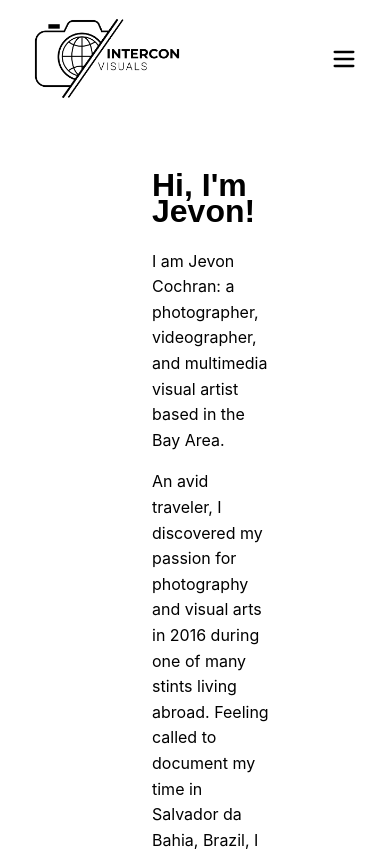
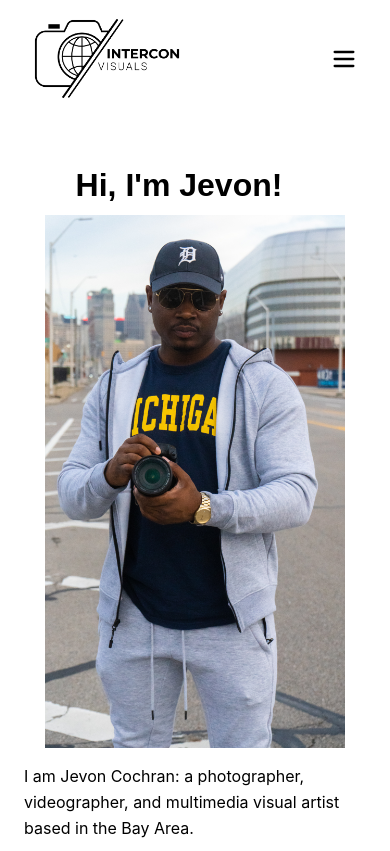
Before and after one commit to jevoncochran/intercon-visuals, a Next.js app: page /about in a window 390 px wide. Shown: the top 851 px of the page. Built offline with nearby package versions, Linux system fonts and the light colour scheme.

Commit message:
About page mobile

```diff
--- a/src/app/about/page.tsx
+++ b/src/app/about/page.tsx
@@ -3,20 +3,23 @@ import React from "react";
 
 const about = () => {
   return (
-    <div className="px-30 py-10 flex space-x-8">
+    <div className="px-6 md:px-30 py-10 md:flex space-x-8 space-y-4">
+      <h2 className="md:hidden text-center">Hi, I'm Jevon!</h2>
+
       {/* Image */}
-      <div>
+      <div className="w-full flex justify-center">
         <Image
           src="/assets/about/about-pic.jpg"
           alt="About Intercon Visuals"
           width={1000}
           height={400}
+          className="w-[300px] md:w-[1000px] h-auto"
         />
       </div>
 
       {/* Text */}
       <div className="flex flex-col space-y-6">
-        <h2>Hi, I'm Jevon!</h2>
+        <h2 className="hidden md:flex">Hi, I'm Jevon!</h2>
         <div className="flex flex-col space-y-4">
           <p>
             I am Jevon Cochran: a photographer, videographer, and multimedia
```
